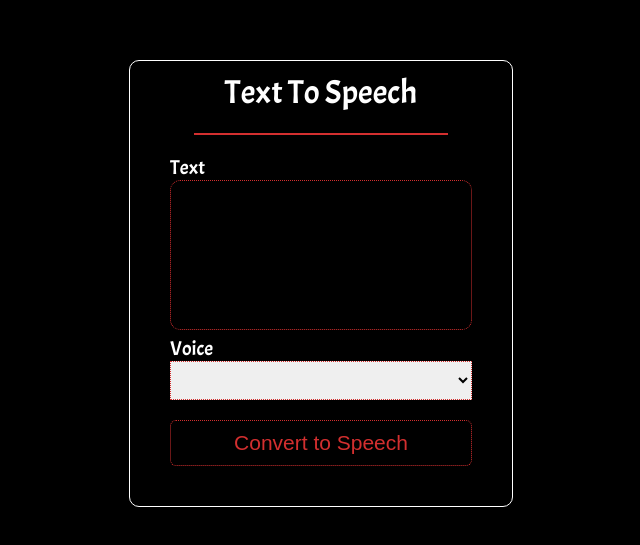
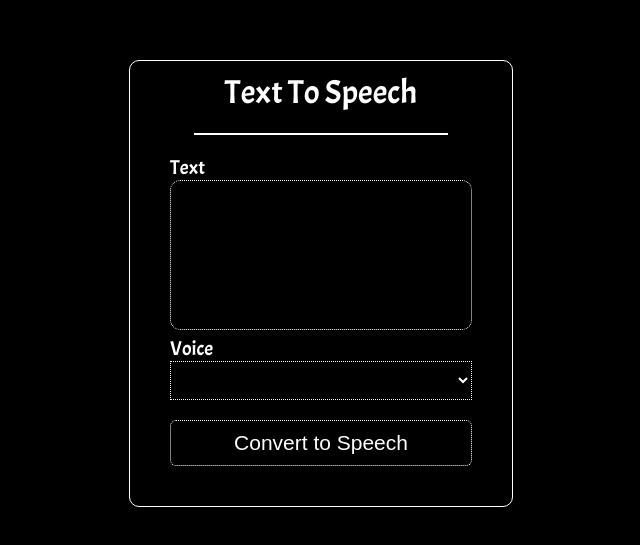
Before and after one commit to rishisinghrsm/text, a plain HTML site: page index.html in a window 1280 px wide. Shown: the part 117-662 px from the top of the page, without its empty margins (319-959 px from the left). Drawn offline with Linux system fonts and the light colour scheme.

Commit message:
Update style.css

```diff
--- a/style.css
+++ b/style.css
@@ -28,8 +28,9 @@ body{
 
         width: 98%;
         /* height: ; */
-        background-color: white;
+        background-color: black;
     border-radius: 10px;
+         border:1px solid white;
 
     }
 }
@@ -41,7 +42,7 @@ body{
 }
 .hr{
     width: 70%;
-    border: 1px solid #d32f2f;
+    border: 1px solid white;
     margin: 20px auto ;
 }
 form{
@@ -55,7 +56,7 @@ form textarea{
     height: 150px;
     padding: 5px;
     border-radius: 10px;
-    border: 1px dotted #d32f2f;
+    border: 1px dotted white;
     resize: none;
     background: black;
     color: white;
@@ -64,17 +65,19 @@ form textarea{
 form select{
     width: 100%;
     padding: 10px;
-    border: 1px dotted #d32f2f;
+    border: 1px dotted white;
+    background: black;
+    color:white;
 }
 form button{
     width: 100%;
     margin: 20px auto;
     padding: 10px;
     background:transparent;
-    color: #d32f2f;
+    color:white;
     font-size: 21px;
 
-    border: 1px dotted #d32f2f;
+    border: 1px dotted white;
     border-radius: 6px;
     cursor: pointer;
 }
```
